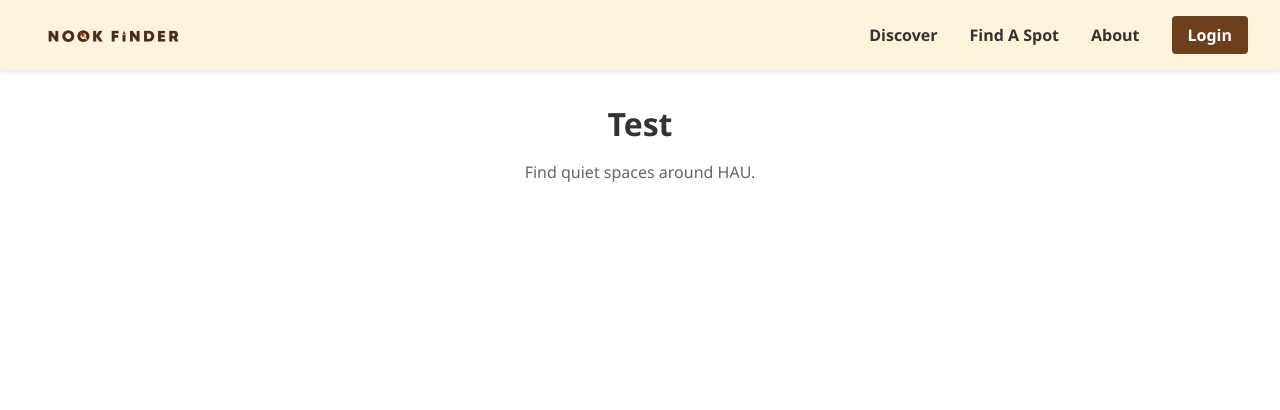
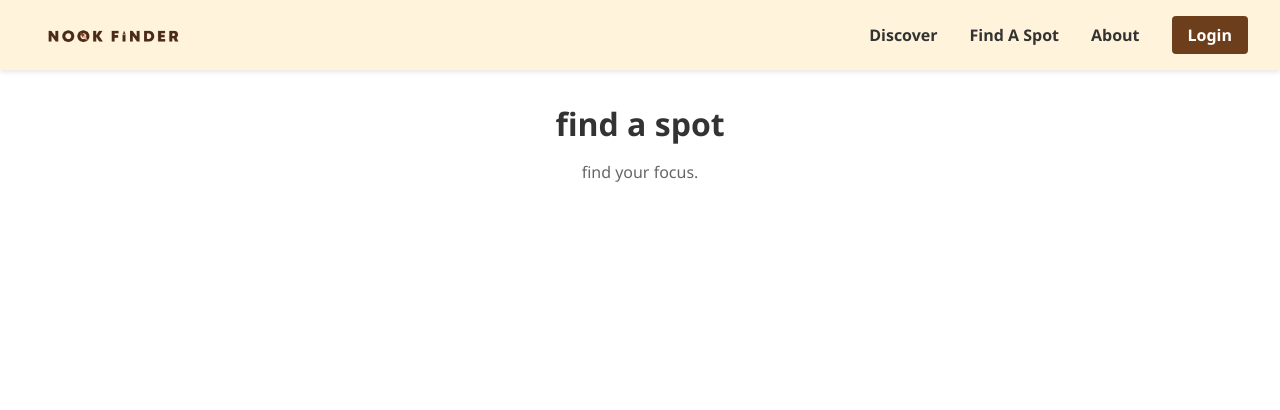
Before and after one commit to REID31-SaN/Nook-Finder, a PHP site: page / in a window 1280 px wide. Shown: the top 410 px of the page. Run offline with PHP 8.4, Linux system fonts and the light colour scheme.

Commit message:
Revise header and main content for clarity
Updated main content and header structure.

```diff
--- a/header.php
+++ b/header.php
@@ -27,6 +27,6 @@
 </header>
 
 <main>
-    <h1>Test</h1>
-    <p>Find quiet spaces around HAU.</p>
+    <h1>find a spot</h1>
+    <p>find your focus.</p>
 </main>
```
